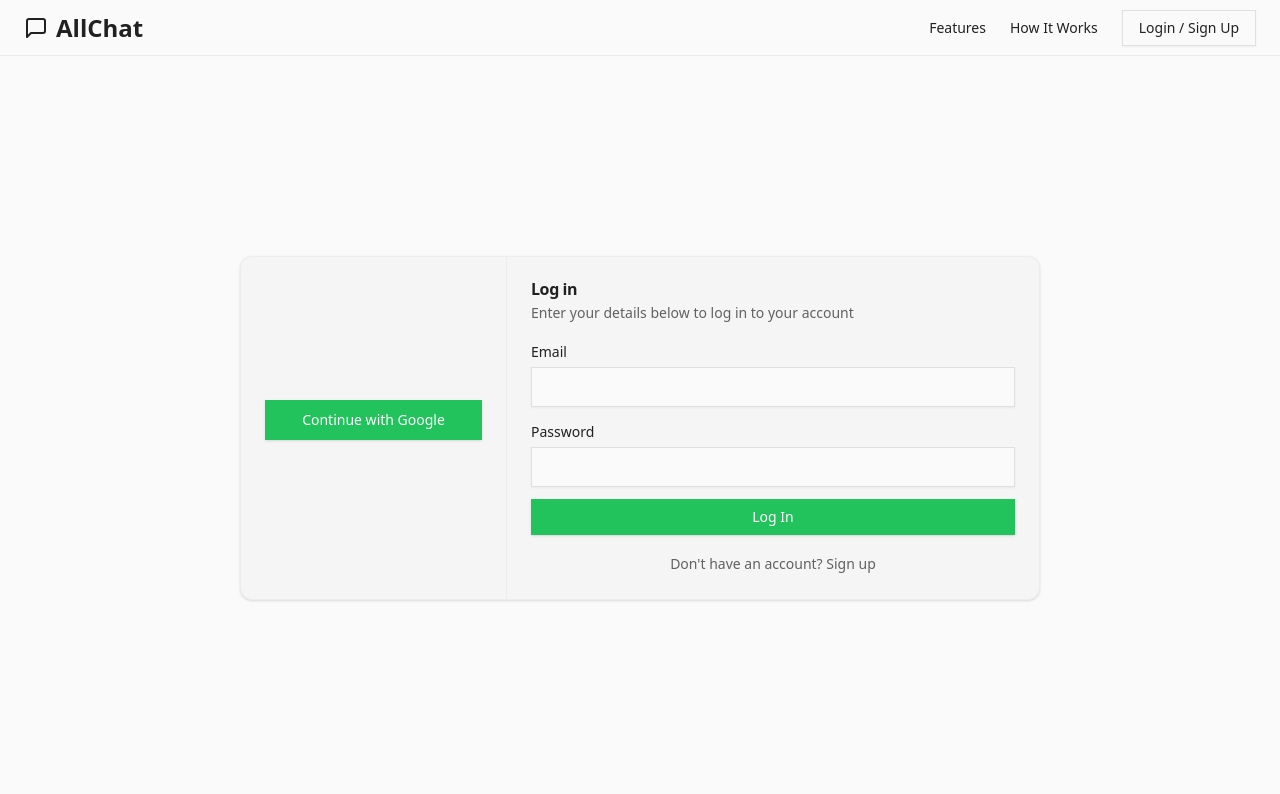
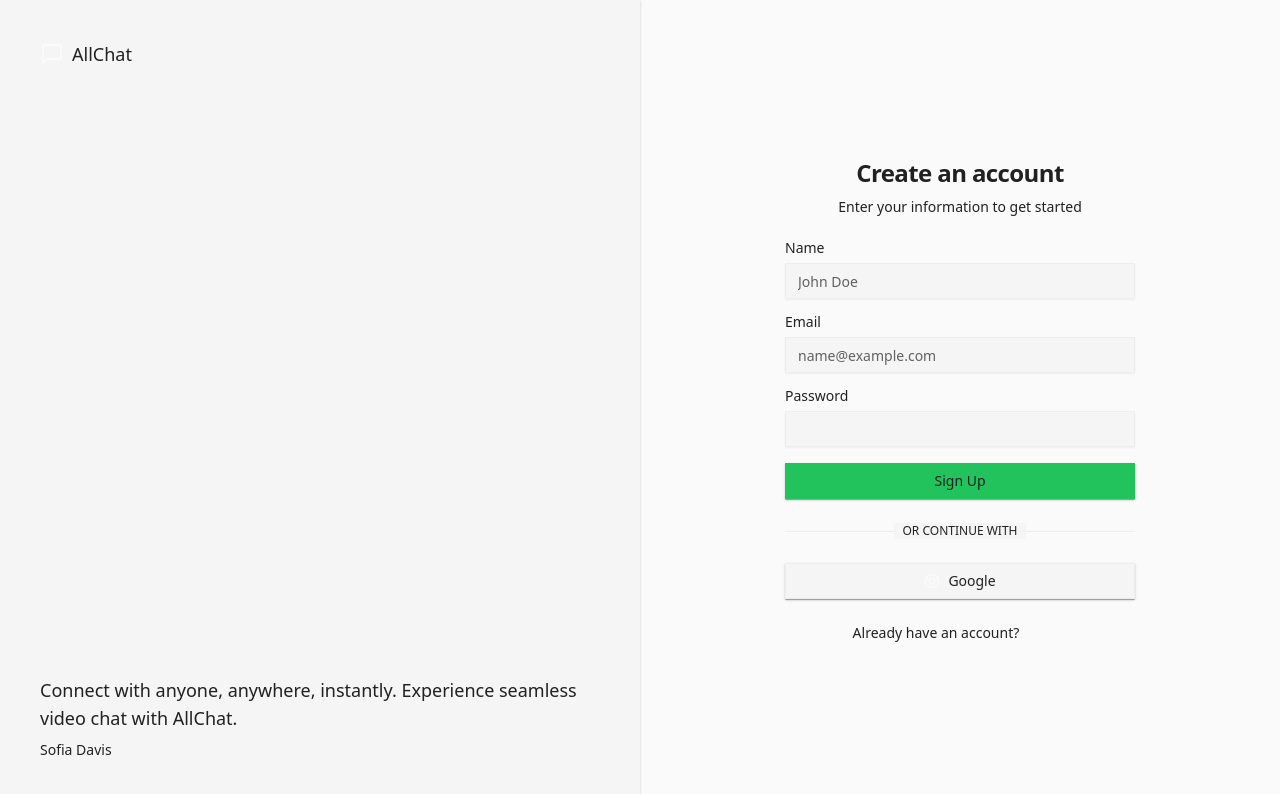
Before and after one commit to Mukul-Howale/AllChat, a Next.js app in the folder all-chat/: page /auth in a window 1280 px wide. Shown: the top 794 px of the page. Built offline with nearby package versions, Linux system fonts and the light colour scheme.

Commit message:
Added material design styled guideline color pallet

```diff
--- /dev/null
+++ b/all-chat/src/components/icons/index.tsx
@@ -0,0 +1,29 @@
+import {
+  MessageSquare as MessageSquareIcon,
+  Chrome as ChromeIcon,
+  Video as VideoIcon,
+  Mic as MicIcon,
+  MicOff as MicOffIcon,
+  VideoOff as VideoOffIcon,
+  Phone as PhoneIcon,
+  Settings as SettingsIcon,
+  User as UserIcon,
+  Users as UsersIcon,
+  LogOut as LogOutIcon,
+  Moon as MoonIcon,
+  Sun as SunIcon,
+} from "lucide-react";
+
+export const MessageSquare = MessageSquareIcon;
+export const Chrome = ChromeIcon;
+export const Video = VideoIcon;
+export const Mic = MicIcon;
+export const MicOff = MicOffIcon;
+export const VideoOff = VideoOffIcon;
+export const Phone = PhoneIcon;
+export const Settings = SettingsIcon;
+export const User = UserIcon;
+export const Users = UsersIcon;
+export const LogOut = LogOutIcon;
+export const Moon = MoonIcon;
+export const Sun = SunIcon;
--- a/all-chat/src/layouts/Header.tsx
+++ b/all-chat/src/layouts/Header.tsx
@@ -42,9 +42,9 @@ const Header: React.FC<HeaderProps> = observer(({ hideNavigation = false, user }
   // Prevent hydration mismatch by not rendering user-dependent content on server
   if (!mounted) {
     return (
-      <header className="bg-background text-foreground px-4 lg:px-6 h-14 flex items-center border-b border-border">
+      <header className="bg-theme-surface text-theme-foreground px-4 lg:px-6 h-14 flex items-center border-b border-theme-border elevation-1">
         <Link className="flex items-center justify-center" href="/">
-          <MessageSquare className="h-6 w-6" />
+          <MessageSquare className="h-6 w-6 text-theme-primary" />
           <span className="ml-2 text-2xl font-bold">AllChat</span>
         </Link>
       </header>
@@ -52,36 +52,41 @@ const Header: React.FC<HeaderProps> = observer(({ hideNavigation = false, user }
   }
 
   return (
-    <header className="bg-background text-foreground px-4 lg:px-6 h-14 flex items-center border-b border-border">
+    <header className="bg-theme-surface text-theme-foreground px-4 lg:px-6 h-14 flex items-center border-b border-theme-border elevation-1">
       <Link className="flex items-center justify-center" href="/">
-        <MessageSquare className="h-6 w-6" />
+        <MessageSquare className="h-6 w-6 text-theme-primary" />
         <span className="ml-2 text-2xl font-bold">AllChat</span>
       </Link>
       {!hideNavigation && (
         <nav className="ml-auto flex items-center gap-4 sm:gap-6">
-          <Link className="text-sm font-medium hover:underline underline-offset-4" href="#features">
+          <Link className="text-sm font-medium hover:text-theme-primary transition-colors" href="#features">
             Features
           </Link>
-          <Link className="text-sm font-medium hover:underline underline-offset-4" href="#how-it-works">
+          <Link className="text-sm font-medium hover:text-theme-primary transition-colors" href="#how-it-works">
             How It Works
           </Link>
           {headerUser ? (
             <DropdownMenu>
               <DropdownMenuTrigger asChild>
-                <Button variant="ghost" className="flex items-center gap-2">
+                <Button variant="ghost" className="flex items-center gap-2 hover:bg-theme-surface-200">
                   <Avatar className="h-8 w-8">
                     <AvatarImage src={`https://api.dicebear.com/6.x/initials/svg?seed=${headerUser.name}`} />
-                    <AvatarFallback>{headerUser.name.charAt(0)}</AvatarFallback>
+                    <AvatarFallback className="bg-theme-primary-light text-theme-primary-dark">
+                      {headerUser.name.charAt(0)}
+                    </AvatarFallback>
                   </Avatar>
                   <span className="text-sm font-medium">{headerUser.name}</span>
                 </Button>
               </DropdownMenuTrigger>
-              <DropdownMenuContent align="end">
-                <DropdownMenuItem onSelect={() => router.push('/profile')}>
-                  <UserIcon className="mr-2 h-4 w-4" />
+              <DropdownMenuContent align="end" className="bg-theme-surface border-theme-border elevation-2">
+                <DropdownMenuItem onSelect={() => router.push('/profile')} className="hover:bg-theme-surface-200">
+                  <UserIcon className="mr-2 h-4 w-4 text-theme-primary" />
                   <span>Profile</span>
                 </DropdownMenuItem>
-                <DropdownMenuItem onSelect={handleLogout}>
+                <DropdownMenuItem
+                  onSelect={handleLogout}
+                  className="text-error-500 hover:bg-error-50 hover:text-error-600"
+                >
                   <LogOut className="mr-2 h-4 w-4" />
                   <span>Logout</span>
                 </DropdownMenuItem>
@@ -91,7 +96,7 @@ const Header: React.FC<HeaderProps> = observer(({ hideNavigation = false, user }
             <Link href="/auth">
               <Button
                 variant="outline"
-                className="text-sm hover:bg-accent hover:text-accent-foreground transition-all duration-200 ease-in-out">
+                className="text-sm bg-theme-surface border-theme-border hover:bg-theme-surface-200 transition-all duration-200 ease-in-out elevation-1">
                 Login / Sign Up
               </Button>
             </Link>
--- a/all-chat/src/pages/auth.tsx
+++ b/all-chat/src/pages/auth.tsx
@@ -10,12 +10,13 @@ import { observer } from 'mobx-react-lite';
 import { useStore } from '@/contexts/StoreContext';
 import { v4 as uuidv4 } from 'uuid';
 import { checkUserSignedUp, getAllUsersFromLocalStorage } from '@/utils/auth';
+import { MessageSquare, Chrome } from '@/components/icons';
 
 const AuthPage = observer(() => {
   const router = useRouter();
   const store = useStore();
 
-  const [isSignUp, setIsSignUp] = useState(false);
+  const [isLogin, setIsLogin] = useState(false);
   const [name, setName] = useState('');
   const [username, setUsername] = useState('');
   const [email, setEmail] = useState('');
@@ -25,7 +26,7 @@ const AuthPage = observer(() => {
     e.preventDefault();
 
     try {
-      if (isSignUp) {
+      if (!isLogin) {
         // Signup process - store user data in local storage
         const userData = {
           id: uuidv4(),
@@ -48,7 +49,7 @@ const AuthPage = observer(() => {
           router.push('/video-chat');
         } else {
           // User not signed up, redirect to signup
-          setIsSignUp(true);
+          setIsLogin(false);
         }
       }
     } catch (error) {
@@ -56,8 +57,8 @@ const AuthPage = observer(() => {
     }
   };
 
-  const handleGoogleAuth = () => {
-    if (isSignUp) {
+  const handleGoogleSignIn = () => {
+    if (!isLogin) {
       const googleUser = {
         id: uuidv4(),
         name: 'Google User',
@@ -76,99 +77,118 @@ const AuthPage = observer(() => {
         store.userStore.login(existingUser);
         router.push('/video-chat');
       } else {
-        setIsSignUp(true);
+        setIsLogin(false);
       }
     }
   };
 
   return (
-    <div className="flex flex-col min-h-screen bg-background text-foreground">
-      <Header />
-      <div className="flex-grow flex items-center justify-center p-4">
-        <Card className="w-full max-w-[800px] bg-card border-border flex flex-col md:flex-row">
-          <div className="md:w-1/3 p-6 flex flex-col justify-center items-center border-r border-border">
-            <Button
-              onClick={handleGoogleAuth}
-              className="w-full bg-primary hover:bg-primary/90 text-primary-foreground text-sm h-10 mb-4"
-            >
-              {isSignUp ? 'Sign up' : 'Continue'} with Google
-            </Button>
+    <div className="container relative min-h-screen flex-col items-center justify-center grid lg:max-w-none lg:grid-cols-2 lg:px-0">
+      <div className="relative hidden h-full flex-col bg-theme-surface p-10 text-theme-foreground dark:border-r lg:flex elevation-1">
+        <div className="absolute inset-0 bg-theme-surface-100" />
+        <div className="relative z-20 flex items-center text-lg font-medium">
+          <MessageSquare className="mr-2 h-6 w-6 text-theme-primary" />
+          AllChat
+        </div>
+        <div className="relative z-20 mt-auto">
+          <blockquote className="space-y-2">
+            <p className="text-lg text-theme-foreground/90">
+              Connect with anyone, anywhere, instantly. Experience seamless video chat with AllChat.
+            </p>
+            <footer className="text-sm text-theme-foreground/60">Sofia Davis</footer>
+          </blockquote>
+        </div>
+      </div>
+      <div className="lg:p-8">
+        <div className="mx-auto flex w-full flex-col justify-center space-y-6 sm:w-[350px]">
+          <div className="flex flex-col space-y-2 text-center">
+            <h1 className="text-2xl font-semibold tracking-tight text-theme-foreground">
+              {isLogin ? 'Welcome back' : 'Create an account'}
+            </h1>
+            <p className="text-sm text-theme-foreground/60">
+              {isLogin ? 'Enter your credentials to continue' : 'Enter your information to get started'}
+            </p>
           </div>
-          <div className="md:w-2/3 p-6">
-            <CardHeader className="p-0 mb-4">
-              <CardTitle>{isSignUp ? 'Create an account' : 'Log in'}</CardTitle>
-              <CardDescription>
-                {isSignUp
-                  ? 'Enter your details below to create your account'
-                  : 'Enter your details below to log in to your account'}
-              </CardDescription>
-            </CardHeader>
-            <CardContent className="space-y-4 p-0">
-              <form onSubmit={handleSubmit} className="space-y-3">
-                {isSignUp && (
-                  <>
-                    <div className="space-y-1">
-                      <Label htmlFor="name">Name</Label>
-                      <Input
-                        id="name"
-                        type="text"
-                        required
-                        className="bg-background border-input h-10 text-sm"
-                        value={name}
-                        onChange={(e) => setName(e.target.value)}
-                      />
-                    </div>
-                    <div className="space-y-1">
-                      <Label htmlFor="username">Username</Label>
-                      <Input
-                        id="username"
-                        type="text"
-                        required
-                        className="bg-background border-input h-10 text-sm"
-                        value={username}
-                        onChange={(e) => setUsername(e.target.value)}
-                      />
-                    </div>
-                  </>
+          <div className="grid gap-6">
+            <form onSubmit={handleSubmit}>
+              <div className="grid gap-4">
+                {!isLogin && (
+                  <div className="grid gap-2">
+                    <Label htmlFor="name" className="text-theme-foreground/90">Name</Label>
+                    <Input
+                      id="name"
+                      placeholder="John Doe"
+                      type="text"
+                      autoCapitalize="none"
+                      autoCorrect="off"
+                      value={name}
+                      onChange={(e) => setName(e.target.value)}
+                      className="bg-theme-surface border-theme-border focus:border-theme-primary"
+                    />
+                  </div>
                 )}
-                <div className="space-y-1">
-                  <Label htmlFor="email">Email</Label>
+                <div className="grid gap-2">
+                  <Label htmlFor="email" className="text-theme-foreground/90">Email</Label>
                   <Input
                     id="email"
+                    placeholder="name@example.com"
                     type="email"
-                    required
-                    className="bg-background border-input h-10 text-sm"
+                    autoCapitalize="none"
+                    autoComplete="email"
+                    autoCorrect="off"
                     value={email}
                     onChange={(e) => setEmail(e.target.value)}
+                    className="bg-theme-surface border-theme-border focus:border-theme-primary"
                   />
                 </div>
-                <div className="space-y-1">
-                  <Label htmlFor="password">Password</Label>
+                <div className="grid gap-2">
+                  <Label htmlFor="password" className="text-theme-foreground/90">Password</Label>
                   <Input
                     id="password"
                     type="password"
-                    required
-                    className="bg-background border-input h-10 text-sm"
                     value={password}
                     onChange={(e) => setPassword(e.target.value)}
+                    className="bg-theme-surface border-theme-border focus:border-theme-primary"
                   />
                 </div>
-                <Button type="submit" className="w-full bg-primary hover:bg-primary/90 text-primary-foreground">
-                  {isSignUp ? 'Create Account' : 'Log In'}
+                <Button
+                  type="submit"
+                  className="bg-theme-primary text-theme-surface hover:bg-theme-primary-600 transition-colors elevation-1"
+                >
+                  {isLogin ? 'Sign In' : 'Sign Up'}
                 </Button>
-              </form>
-              <div className="text-center">
-                <button
-                  type="button"
-                  onClick={() => setIsSignUp(!isSignUp)}
-                  className="text-sm text-muted-foreground hover:text-primary"
-                >
-                  {isSignUp ? 'Already have an account? Log in' : "Don't have an account? Sign up"}
-                </button>
               </div>
-            </CardContent>
+            </form>
+            <div className="relative">
+              <div className="absolute inset-0 flex items-center">
+                <span className="w-full border-t border-theme-border" />
+              </div>
+              <div className="relative flex justify-center text-xs uppercase">
+                <span className="bg-theme-surface px-2 text-theme-foreground/60">
+                  Or continue with
+                </span>
+              </div>
+            </div>
+            <Button
+              variant="outline"
+              type="button"
+              onClick={handleGoogleSignIn}
+              className="bg-theme-surface border-theme-border hover:bg-theme-surface-100 transition-colors elevation-1"
+            >
+              <Chrome className="mr-2 h-4 w-4 text-theme-primary" />
+              Google
+            </Button>
           </div>
-        </Card>
+          <p className="px-8 text-center text-sm text-theme-foreground/60">
+            {isLogin ? "Don't have an account? " : "Already have an account? "}
+            <button
+              onClick={() => setIsLogin(!isLogin)}
+              className="underline text-theme-primary hover:text-theme-primary-600 transition-colors"
+            >
+              {isLogin ? 'Sign up' : 'Sign in'}
+            </button>
+          </p>
+        </div>
       </div>
     </div>
   );
--- a/all-chat/src/pages/profile.tsx
+++ b/all-chat/src/pages/profile.tsx
@@ -68,10 +68,11 @@ const UserProfile = observer(() => {
     <div className="flex flex-col min-h-screen bg-theme-background text-theme-foreground">
       <Header />
       <main className="flex-grow flex items-center justify-center p-4">
-        <Card className="w-full max-w-3xl mx-auto bg-theme-background border-theme-border">
-          <CardHeader>
-            <div className="flex items-center space-x-4">
-              <Avatar className="w-20 h-20">
+        <div className="container mx-auto px-4 py-8">
+          <div className="max-w-2xl mx-auto">
+            <div className="bg-theme-surface rounded-lg p-6 shadow-md elevation-1">
+              <div className="flex items-center space-x-4 mb-6">
+                <Avatar className="h-20 w-20">
                   <img
                     alt="User avatar"
                     src={`https://api.dicebear.com/6.x/initials/svg?seed=${currentUser.name}`}
@@ -79,54 +80,57 @@ const UserProfile = observer(() => {
                   />
                 </Avatar>
                 <div>
-                <CardTitle className="text-theme-foreground">{currentUser.name}</CardTitle>
-                <CardDescription className="text-theme-muted">User Profile</CardDescription>
+                  <h1 className="text-2xl font-bold text-theme-foreground">{currentUser.name}</h1>
+                  <p className="text-theme-foreground/60">{currentUser.email}</p>
                 </div>
               </div>
-          </CardHeader>
-          <CardContent className="space-y-4">
+
+              <div className="space-y-6">
+                <div>
+                  <h2 className="text-lg font-semibold text-theme-foreground mb-4">Profile Settings</h2>
                   <form onSubmit={handleSaveProfile} className="space-y-4">
                     <div className="space-y-2">
-                <Label htmlFor="name" className="text-theme-foreground">Name</Label>
+                      <Label htmlFor="name" className="text-theme-foreground/90">Display Name</Label>
                       <Input
                         id="name"
-                  type="text"
                         value={name}
                         onChange={(e) => setName(e.target.value)}
-                  className="bg-theme-background text-theme-foreground border-theme-input"
+                        className="bg-theme-surface border-theme-border focus:border-theme-primary"
                       />
                     </div>
+
                     <div className="space-y-2">
-                <Label htmlFor="email" className="text-theme-foreground">Email</Label>
+                      <Label htmlFor="email" className="text-theme-foreground/90">Email</Label>
                       <Input
                         id="email"
-                  type="email"
                         value={email}
                         onChange={(e) => setEmail(e.target.value)}
-                  className="bg-theme-background text-theme-foreground border-theme-input"
+                        className="bg-theme-surface border-theme-border focus:border-theme-primary"
                       />
                     </div>
+
                     <div className="space-y-2">
-                <Label htmlFor="username" className="text-theme-foreground">Username</Label>
+                      <Label htmlFor="username" className="text-theme-foreground/90">Username</Label>
                       <Input
                         id="username"
-                  type="text"
                         value={username}
                         onChange={(e) => setUsername(e.target.value)}
-                  className="bg-theme-background text-theme-foreground border-theme-input"
+                        className="bg-theme-surface border-theme-border focus:border-theme-primary"
                       />
                     </div>
+
                     <div className="space-y-2">
-                <Label htmlFor="phone" className="text-theme-foreground">Phone Number (Optional)</Label>
+                      <Label htmlFor="phone" className="text-theme-foreground/90">Phone Number (Optional)</Label>
                       <Input
                         id="phone"
                         type="tel"
                         value={phoneNumber}
                         onChange={(e) => setPhoneNumber(e.target.value)}
                         placeholder="Enter your phone number"
-                  className="bg-theme-background text-theme-foreground border-theme-input"
+                        className="bg-theme-surface border-theme-border focus:border-theme-primary"
                       />
                     </div>
+
                     <div className="flex items-center space-x-2 text-theme-muted">
                       <Users size={20} />
                       <span>{friendsCount} friends</span>
@@ -149,26 +153,42 @@ const UserProfile = observer(() => {
                         <span>{thumbsDown}</span>
                       </div>
                     </div>
-              <div className="flex items-center space-x-2">
-                <Switch id="paid-user" checked={isPaidUser} disabled />
-                <Label htmlFor="paid-user" className="text-theme-foreground">
-                  {isPaidUser ? 'Paid User' : 'Free User'}
-                </Label>
+
+                    <div className="pt-4">
+                      <Button
+                        type="submit"
+                        className="bg-theme-primary text-theme-surface hover:bg-theme-primary-600 transition-colors elevation-1"
+                      >
+                        Save Changes
+                      </Button>
                     </div>
-              <div className="flex space-x-4">
-                <Button type="submit" className="bg-theme-button hover:bg-theme-button-hover text-theme-foreground">Save Profile</Button>
+                  </form>
+                </div>
+
+                <div>
+                  <h2 className="text-lg font-semibold text-theme-foreground mb-4">Account Settings</h2>
+                  <div className="space-y-4">
+                    <div className="flex items-center justify-between p-4 bg-theme-surface-100 rounded-md">
+                      <div>
+                        <h3 className="font-medium text-theme-foreground">Delete Account</h3>
+                        <p className="text-sm text-theme-foreground/60">
+                          Permanently delete your account and all associated data
+                        </p>
+                      </div>
                       <Button
-                  type="button"
                         variant="destructive"
                         onClick={handleLogout}
-                  className="bg-theme-button-destructive hover:bg-theme-button-destructive-hover text-theme-foreground"
+                        className="bg-error-500 text-theme-surface hover:bg-error-600 transition-colors elevation-1"
                       >
                         Logout
                       </Button>
                     </div>
-            </form>
-          </CardContent>
-        </Card>
+                  </div>
+                </div>
+              </div>
+            </div>
+          </div>
+        </div>
       </main>
       <Footer />
     </div>
```
Also changed, not shown: all-chat/src/components/MediaControls.tsx (+10 -2 lines), all-chat/src/pages/video-chat.tsx (+11 -6 lines), all-chat/src/pages/index.tsx (line endings or trailing spaces). Lines whose indentation alone changed are shown as unchanged.
